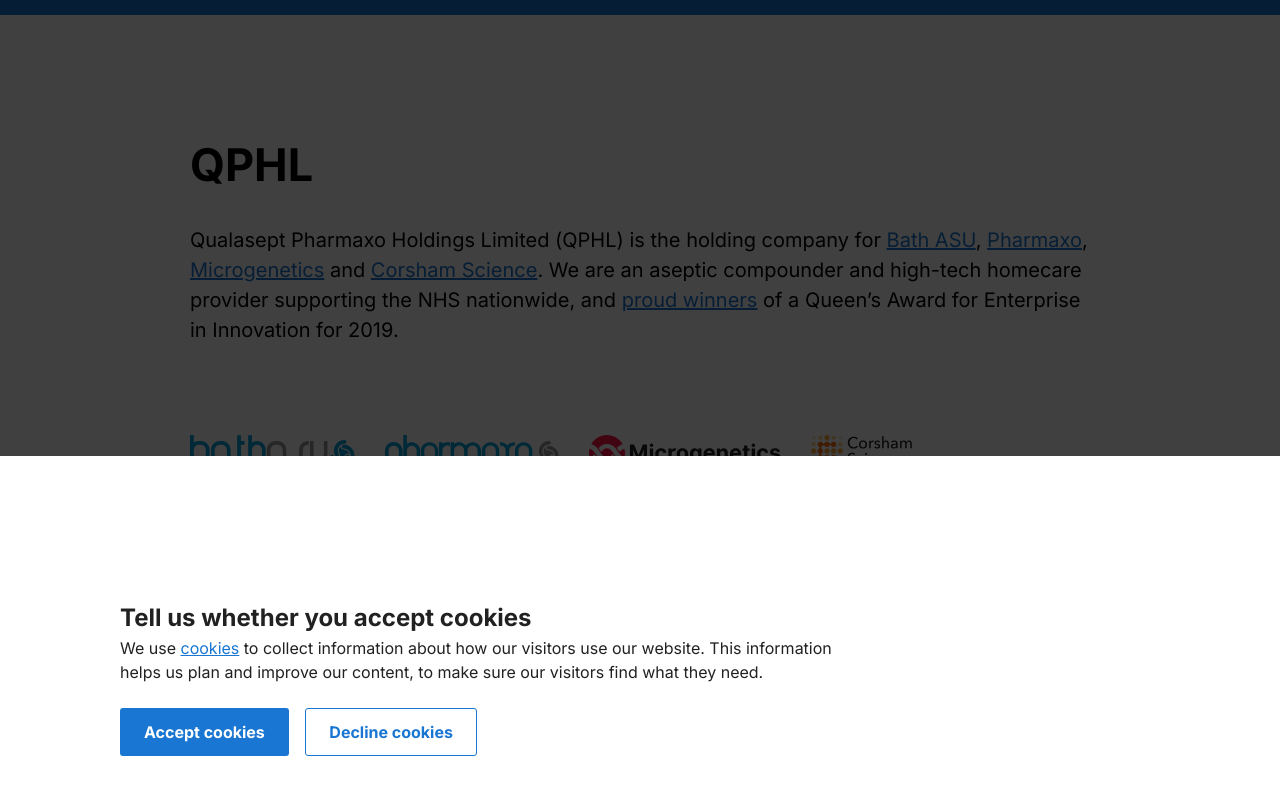
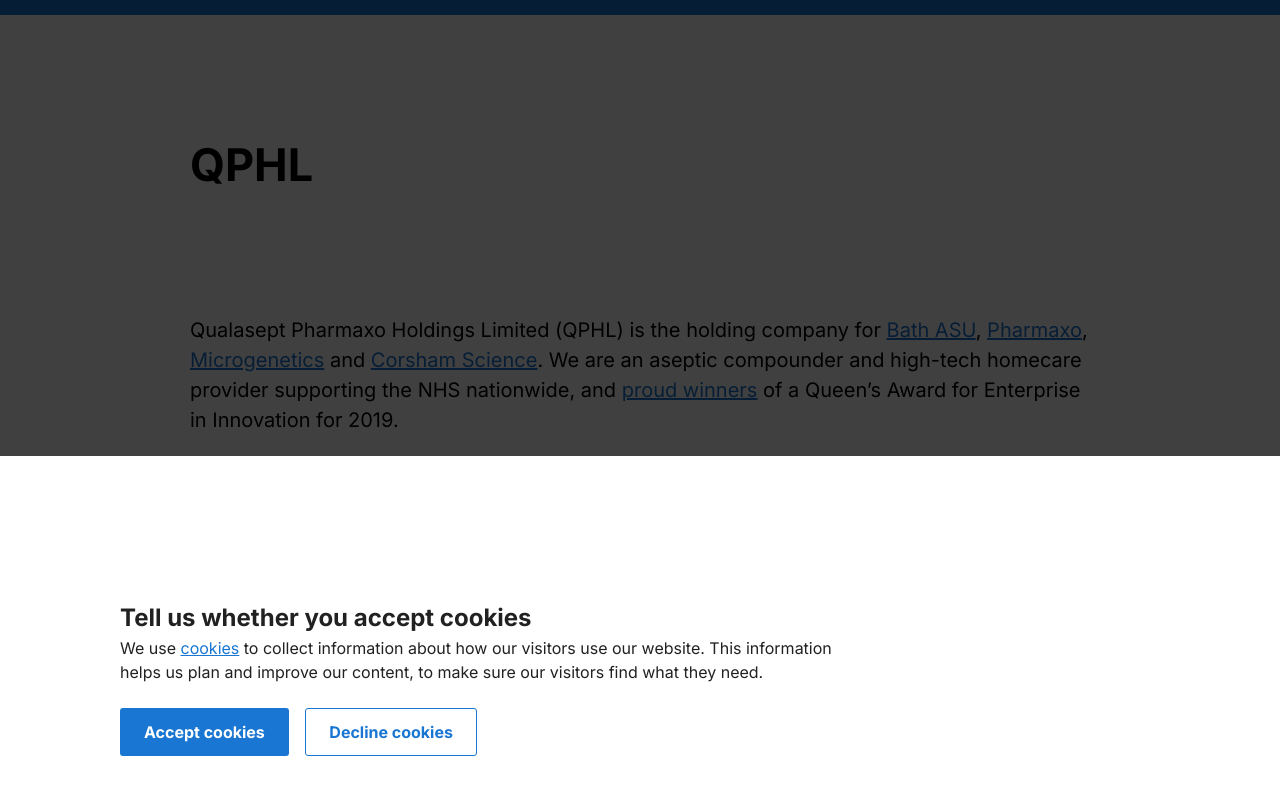
Before and after one commit to cognisant/qphl.co, a Jekyll site: the page built from index.md, in a window 1280 px wide. Shown: the top 795 px of the page. Built offline with Jekyll 4.4.1, drawn with Linux system fonts in a browser that asks for light colours.

Commit message:
Adds whitespace around page title

```diff
--- a/_includes/header.html
+++ b/_includes/header.html
@@ -109,7 +109,7 @@
         h1 {
             font-size: 2.25rem;
             line-height: 3rem;
-            margin: 0 0 1.5rem;
+            margin: 0 0 6rem;
         }
         h2 {
             font-size: 1.25rem;
```
